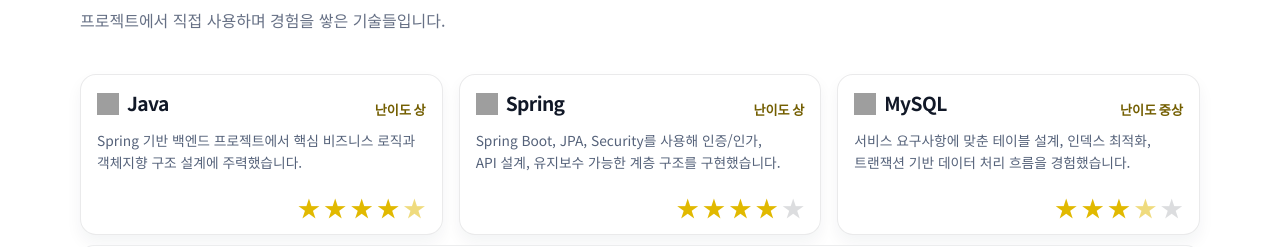
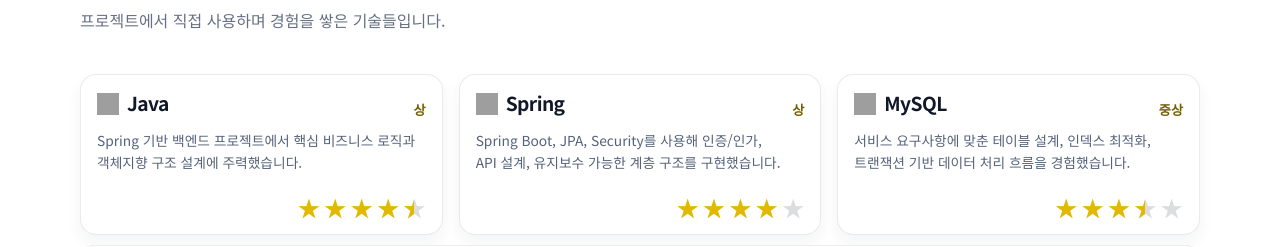
Before and after one commit to gaeunnnn/gaeunnnn.github.io, a plain HTML site: page index.html in a window 1280 px wide. Shown: the part 1649-1896 px from the top of the page. Drawn offline with Linux system fonts and the light colour scheme; grey boxes are pictures that could not be loaded.

Commit message:
기술스택 수정

```diff
--- a/css/pages.css
+++ b/css/pages.css
@@ -649,8 +649,18 @@
 }
 
 .skills-stars .star.half {
+  position: relative;
+  color: rgba(23, 28, 42, 0.15);
+}
+
+.skills-stars .star.half::before {
+  content: "★";
+  position: absolute;
+  left: 0;
+  top: 0;
+  width: 50%;
+  overflow: hidden;
   color: #e1b900;
-  opacity: 0.5;
 }
 
 .skills-stars .star.empty {
--- a/index.html
+++ b/index.html
@@ -184,7 +184,7 @@
                   />
                   Java
                 </h3>
-                <span>난이도 상</span>
+                <span>상</span>
               </div>
               <p>
                 Spring 기반 백엔드 프로젝트에서 핵심 비즈니스 로직과
@@ -204,7 +204,7 @@
                   />
                   Spring
                 </h3>
-                <span>난이도 상</span>
+                <span>상</span>
               </div>
               <p>
                 Spring Boot, JPA, Security를 사용해 인증/인가,<br> API 설계,
@@ -224,7 +224,7 @@
                   />
                   MySQL
                 </h3>
-                <span>난이도 중상</span>
+                <span>중상</span>
               </div>
               <p>
                 서비스 요구사항에 맞춘 테이블 설계, 인덱스 최적화,<br>트랜잭션
```
